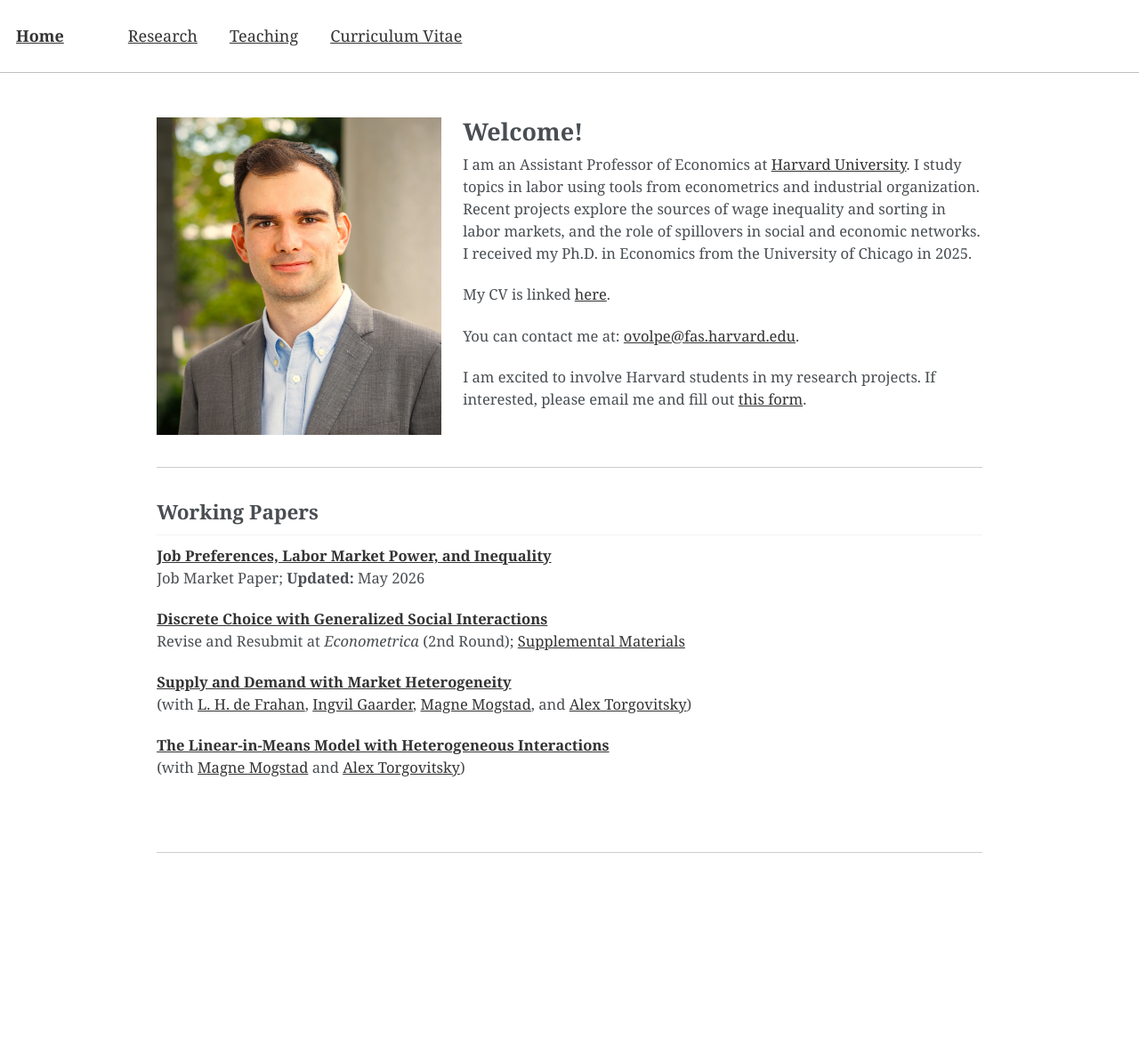
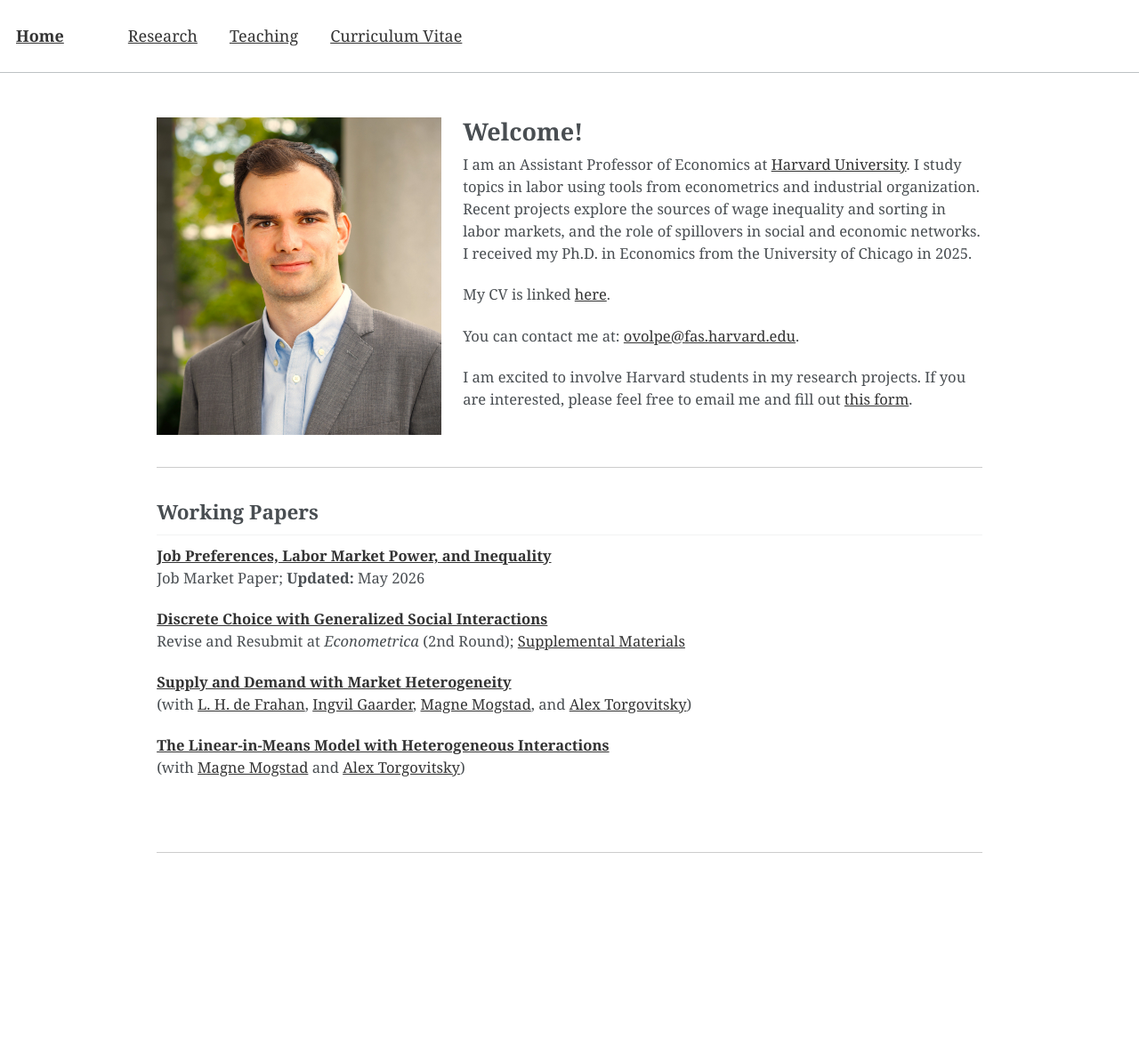
Before and after one commit to ovolpe/ovolpe.github.io, a Jekyll site: the page built from _pages/about.md, in a window 1280 px wide. Shown: the whole page at 89% size. Built offline with Jekyll 4.4.1, drawn with Linux system fonts in a browser that asks for light colours.

Commit message:
Refine contact invitation for research projects

```diff
--- a/_pages/about.md
+++ b/_pages/about.md
@@ -19,7 +19,7 @@ redirect_from:
 
     <p>You can contact me at: <a href="mailto:ovolpe@fas.harvard.edu">ovolpe@fas.harvard.edu</a>.</p>
 
-    <p>I am excited to involve Harvard students in my research projects. If interested, please email me and fill out <a href="https://forms.gle/pkjh1iUREUHGBe8G6">this form</a>.</p>
+    <p>I am excited to involve Harvard students in my research projects. If you are interested, please feel free to email me and fill out <a href="https://forms.gle/pkjh1iUREUHGBe8G6">this form</a>.</p>
   </div>
 </div>
 
```
